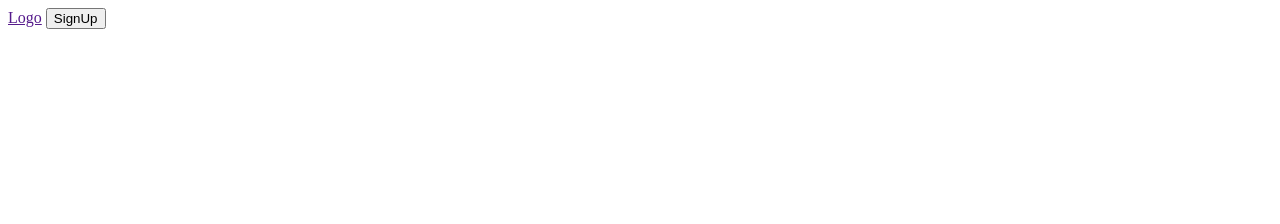
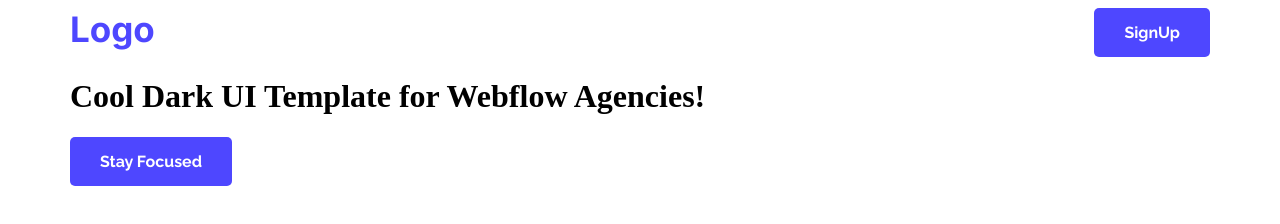
Before and after one commit to Sonia-Shurmi/sonia-assignment-one, a plain HTML site: page index.html in a window 1280 px wide. Drawn offline with Linux system fonts and the light colour scheme.

Commit message:
navigation done

```diff
--- a/index.html
+++ b/index.html
@@ -13,10 +13,16 @@
 </head>
 <body>
     <header>
-        <nav class="navigation bar">
-            <a href="">Logo</a>
-            <button>SignUp</button>
-        </nav>
+        <div class="container bg-hero">
+            <nav class="navigation-bar">
+                <a class="logo inter-font color-primary" href="">Logo</a>
+                <button class="btn-primary raleway-font">SignUp</button>
+            </nav>
+            <div class="hero-area">
+                <h1>Cool Dark UI Template for Webflow Agencies!</h1>
+                <button class="btn-primary raleway-font">Stay Focused</button>
+            </div>
+        </div>
     </header>
     <main></main>
     <footer></footer>
--- a/styles/style.css
+++ b/styles/style.css
@@ -11,3 +11,34 @@
     font-weight: normal;
     font-style: normal;
   }
+  .container{
+    max-width: 1140px;
+    margin: 0 auto;
+  }
+a{
+    text-decoration: none;
+}
+.color-primary{
+    color: #4E47FF;
+}
+.bg-primary{
+    background-color: #4E47FF;
+}
+.btn-primary{
+    font-size: 16px;
+    font-weight: bold;
+    border: none;
+    border-radius: 5px;
+    color: white;
+    background-color: #4E47FF;
+    padding: 15px 30px;
+}
+  /* header area */
+  .navigation-bar{
+    display: flex;
+    justify-content: space-between;
+  }
+  .logo{
+    font-size: 35px;
+    font-weight: bold;
+  }
```
